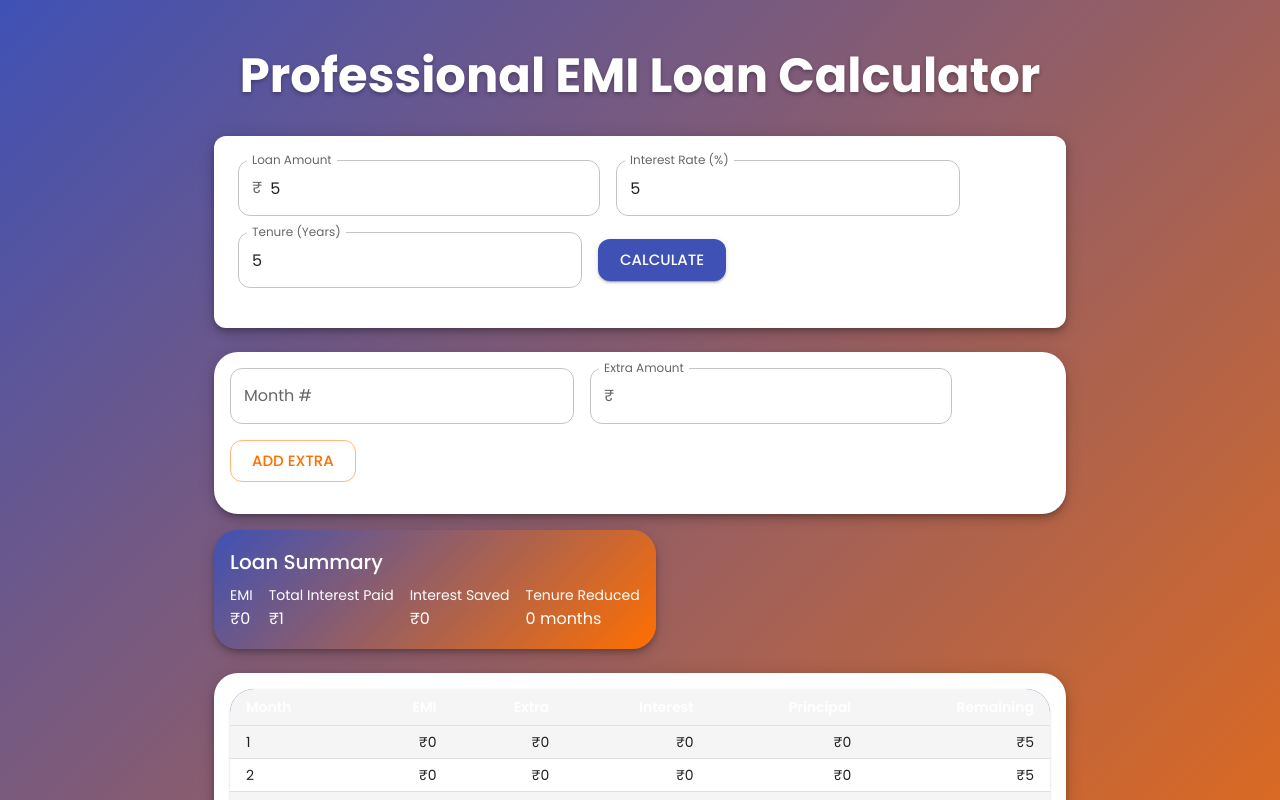
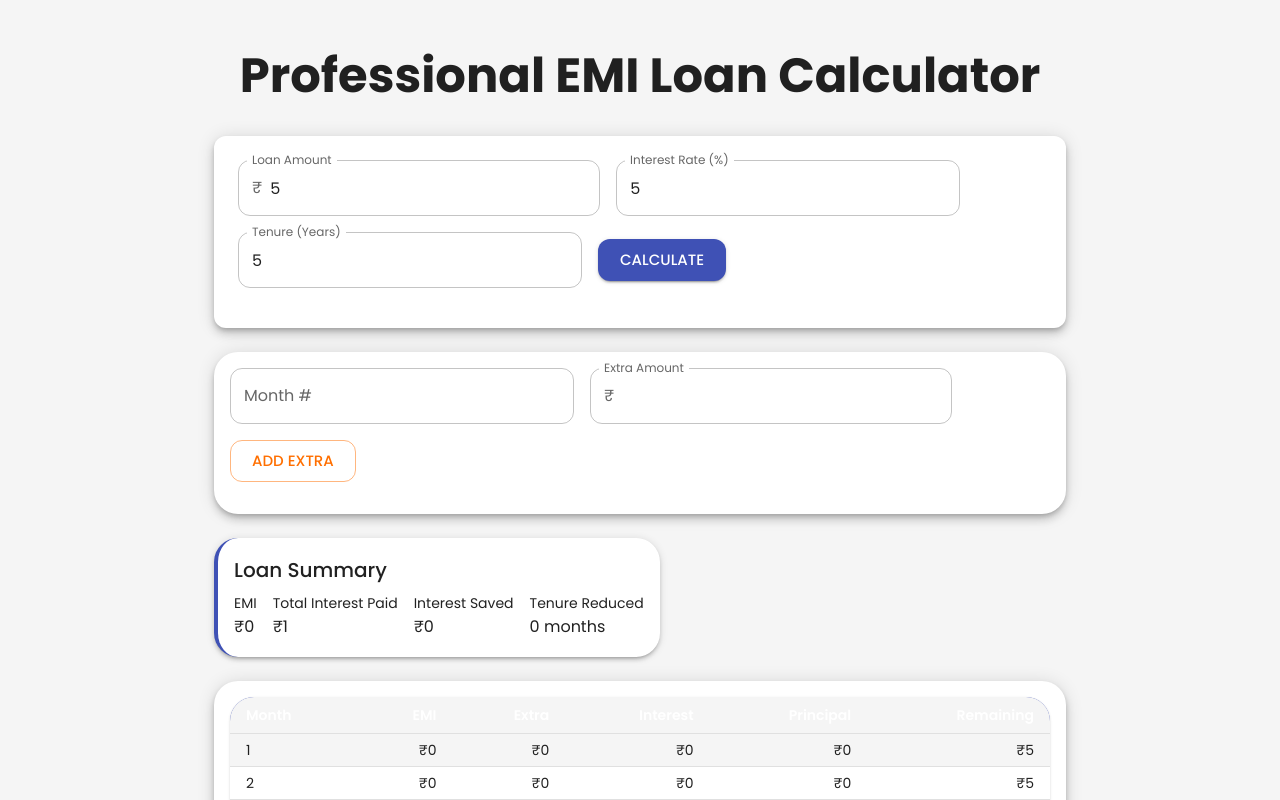
Before and after one commit to IMPrimph/emi, a React (Vite) app: page / in a window 1280 px wide. Both pictures are taken after typing "5", "5", "5" into the empty fields and a click on the button "CALCULATE". Shown: the top 800 px of the page. Built offline with nearby package versions, Linux system fonts and the light colour scheme.

Commit message:
styling changes

```diff
--- a/src/App.jsx
+++ b/src/App.jsx
@@ -4,18 +4,13 @@ import Container from '@mui/material/Container'
 import Typography from '@mui/material/Typography'
 import Grid from '@mui/material/Grid'
 import Paper from '@mui/material/Paper'
-import List from '@mui/material/List'
-import ListItem from '@mui/material/ListItem'
-import ListItemText from '@mui/material/ListItemText'
-import IconButton from '@mui/material/IconButton'
+import Chip from '@mui/material/Chip'
 import LoanForm from "./components/LoanForm";
 import ExtraPaymentForm from "./components/ExtraPaymentForm";
 import LoanSummary from "./components/LoanSummary";
 import PaymentSchedule from "./components/PaymentSchedule";
 import { calculateEMI, generateSchedule } from "./utils/calculateLoan";
 import { formatCurrency } from "./utils/format";
-import DeleteIcon from '@mui/icons-material/Delete';
-import EditIcon from '@mui/icons-material/Edit';
 
 function App() {
   const [loanDetails, setLoanDetails] = useState({ amount: '', rate: '', tenure: '' });
@@ -73,23 +68,12 @@ function App() {
   };
 
   return (
-    <Box
-      sx={(theme) => ({
-        minHeight: '100vh',
-        background: `linear-gradient(135deg, ${theme.palette.primary.main} 0%, ${theme.palette.secondary.main} 100%)`,
-        py: 6,
-      })}
-    >
+    <Box sx={{ minHeight: '100vh', backgroundColor: 'background.default', py: 6 }}>
       <Container maxWidth="md">
         <Typography
           variant="h3"
           align="center"
-          sx={{
-            color: 'common.white',
-            fontWeight: 700,
-            mb: 4,
-            textShadow: '0 2px 4px rgba(0,0,0,0.3)',
-          }}
+          sx={{ color: 'text.primary', fontWeight: 700, mb: 4 }}
         >
           Professional EMI Loan Calculator
         </Typography>
@@ -104,7 +88,7 @@ function App() {
 
         {schedule.length > 0 && (
           <>
-            <Grid container spacing={2} sx={{ mb: 3 }}>
+            <Grid container spacing={3} sx={{ mb: 3 }}>
               <Grid item xs={12} md={6}>
                 <Paper sx={{ p: 2, borderRadius: 2 }} elevation={6}>
                   <ExtraPaymentForm
@@ -115,38 +99,21 @@ function App() {
                   />
                   {Object.keys(extraPayments).length > 0 && (
                     <>
-                      <Typography variant="subtitle1" sx={{ mt: 2 }}>
+                      <Typography variant="subtitle1" sx={{ mt: 2, mb: 1 }}>
                         Extra Payments
                       </Typography>
-                      <List dense>
+                      <Box sx={{ display: 'flex', flexWrap: 'wrap', gap: 1 }}>
                         {Object.entries(extraPayments).map(([month, amt]) => (
-                          <ListItem
+                          <Chip
                             key={month}
-                            secondaryAction={
-                              <>
-                                <IconButton
-                                  edge="end"
-                                  aria-label="edit"
-                                  onClick={() => editExtraPayment(Number(month))}
-                                >
-                                  <EditIcon />
-                                </IconButton>
-                                <IconButton
-                                  edge="end"
-                                  aria-label="delete"
-                                  onClick={() => removeExtraPayment(Number(month))}
-                                >
-                                  <DeleteIcon />
-                                </IconButton>
-                              </>
-                            }
-                          >
-                            <ListItemText
-                              primary={`Month ${month}: ${formatCurrency(amt)}`}
-                            />
-                          </ListItem>
+                            label={`Month ${month}: ${formatCurrency(amt)}`}
+                            onDelete={() => removeExtraPayment(Number(month))}
+                            onClick={() => editExtraPayment(Number(month))}
+                            variant="outlined"
+                            color="secondary"
+                          />
                         ))}
-                      </List>
+                      </Box>
                     </>
                   )}
                 </Paper>
@@ -156,7 +123,7 @@ function App() {
               </Grid>
             </Grid>
 
-            <Paper sx={{ p: 2, borderRadius: 2 }} elevation={6}>
+            <Paper sx={{ p: 2, borderRadius: 2, mb: 3 }} elevation={6}>
               <PaymentSchedule schedule={schedule} />
             </Paper>
           </>
@@ -164,7 +131,7 @@ function App() {
       </Container>
 
       <Box component="footer" sx={{ mt: 4, textAlign: 'center' }}>
-        <Typography variant="body2" sx={{ color: 'common.white' }}>
+        <Typography variant="body2" sx={{ color: 'text.secondary' }}>
           © {new Date().getFullYear()} Professional EMI Loan Calculator. All Rights Reserved.
         </Typography>
       </Box>
--- a/src/components/ExtraPaymentForm.jsx
+++ b/src/components/ExtraPaymentForm.jsx
@@ -14,7 +14,6 @@ export default function ExtraPaymentForm({ extraPayment, setExtraPayment, addExt
               setExtraPayment({ ...extraPayment, month: e.target.value })
             }
             fullWidth
-            InputProps={{ inputProps: { min: 1 } }}
           />
         </Grid>
         <Grid item xs={12} sm={4}>
@@ -29,7 +28,7 @@ export default function ExtraPaymentForm({ extraPayment, setExtraPayment, addExt
             fullWidth
             InputProps={{
               startAdornment: <InputAdornment position="start">₹</InputAdornment>,
-              inputProps: { min: 0 },
+              inputProps: { step: 'any' },
             }}
           />
         </Grid>
--- a/src/components/LoanForm.jsx
+++ b/src/components/LoanForm.jsx
@@ -17,7 +17,7 @@ export default function LoanForm({ loanDetails, setLoanDetails, calculate }) {
             fullWidth
             InputProps={{
               startAdornment: <InputAdornment position="start">₹</InputAdornment>,
-              inputProps: { min: 0 },
+              inputProps: { step: 'any' },
             }}
           />
         </Grid>
@@ -31,7 +31,7 @@ export default function LoanForm({ loanDetails, setLoanDetails, calculate }) {
               setLoanDetails({ ...loanDetails, rate: e.target.value })
             }
             fullWidth
-            InputProps={{ inputProps: { min: 0, step: 0.01 } }}
+            InputProps={{ inputProps: { step: 'any' } }}
           />
         </Grid>
         <Grid item xs={12} sm={3}>
@@ -44,7 +44,7 @@ export default function LoanForm({ loanDetails, setLoanDetails, calculate }) {
               setLoanDetails({ ...loanDetails, tenure: e.target.value })
             }
             fullWidth
-            InputProps={{ inputProps: { min: 0, step: 1 } }}
+            InputProps={{ inputProps: { step: 1 } }}
           />
         </Grid>
         <Grid item xs={12} sm={2}>
--- a/src/components/LoanSummary.jsx
+++ b/src/components/LoanSummary.jsx
@@ -12,13 +12,12 @@ export default function LoanSummary({ schedule, loanDetails }) {
 
   return (
     <Paper
-      elevation={6}
+      elevation={3}
       sx={(theme) => ({
-        height: '100%',
         p: 2,
         borderRadius: 2,
-        background: `linear-gradient(135deg, ${theme.palette.primary.main} 0%, ${theme.palette.secondary.main} 100%)`,
-        color: theme.palette.common.white,
+        backgroundColor: 'background.paper',
+        borderLeft: `4px solid ${theme.palette.primary.main}`,
       })}
     >
       <Typography variant="h6" gutterBottom>
```
